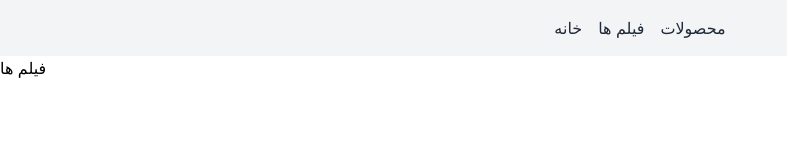
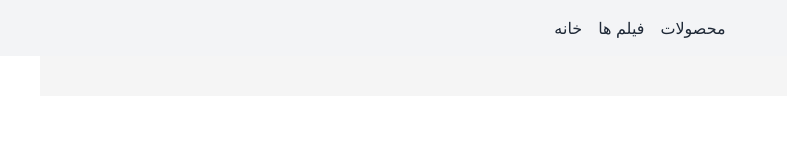
Before and after one commit to funbyte-ir/react-course-1220, a React (Create React App) app in the folder react_project/: page /films in a window 1280 px wide. Shown: the top 160 px of the page, without its empty margins (0-787 px from the left). Built offline with nearby package versions, Linux system fonts and the light colour scheme.

Commit message:
working on lesson 7

```diff
--- a/react_project/package.json
+++ b/react_project/package.json
@@ -7,6 +7,7 @@
     "@testing-library/jest-dom": "^6.6.3",
     "@testing-library/react": "^16.3.0",
     "@testing-library/user-event": "^13.5.0",
+    "axios": "^1.10.0",
     "react": "^19.1.0",
     "react-dom": "^19.1.0",
     "react-router-dom": "^7.6.2",
--- a/react_project/src/pages/FilmsPage.js
+++ b/react_project/src/pages/FilmsPage.js
@@ -1,6 +1,46 @@
+import axios from "axios";
 
-export default function FilmsPage(){
-    return <>
-    <h1>فیلم ها</h1>
-    </>;
+export default function FilmsPage() {
+    // Styles
+    const containerStyle = {
+        display: 'grid',
+        gridTemplateColumns: 'repeat(auto-fill, minmax(250px, 1fr))',
+        gap: '20px',
+        padding: '20px',
+        maxWidth: '1200px',
+        margin: '0 auto',
+        direction: 'rtl',
+        backgroundColor: '#f5f5f5'
+    };
+
+    window.onload = function () {
+        axios.get("http://www.omdbapi.com/?apikey=bb53441c&s=avengers")
+            .then(res => {
+                const films = res.data.Search || [];
+                const container = document.getElementById("films-container");
+                if (container) {
+                    container.innerHTML = "";
+                    films.forEach(film => {
+                        // یک div ساده برای نمایش فیلم‌ها
+                        const card = document.createElement("div");
+                        card.style.border = "1px solid #ccc";
+                        card.style.background = "#fff";
+                        card.style.padding = "10px";
+                        card.style.borderRadius = "8px";
+                        card.style.textAlign = "center";
+                        card.style.margin = "5px";
+                        card.innerHTML = `
+                            <img src="${film.Poster}" alt="${film.Title}" style="width:100%;height:300px;object-fit:cover;border-radius:8px 8px 0 0;" />
+                            <h3>${film.Title}</h3>
+                            <p>${film.Year}</p>
+                        `;
+                        container.appendChild(card);
+                    });
+                }
+            });
+    };
+
+    return (
+        <div id="films-container" style={containerStyle}></div>
+    );
 }
```
Also changed, not shown: 1 other file (tests, documents, lock files or other folders).
